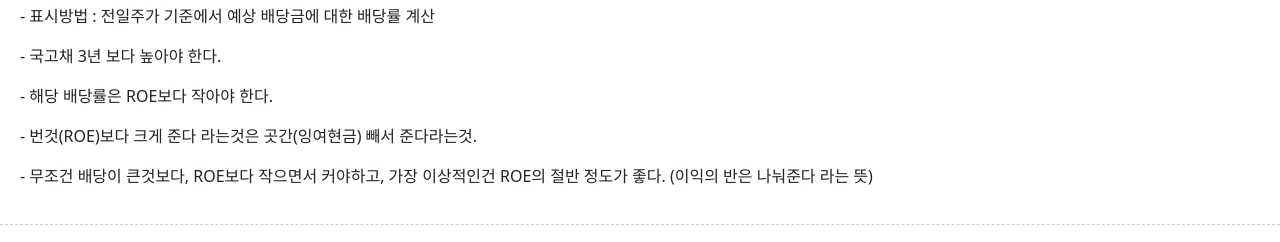
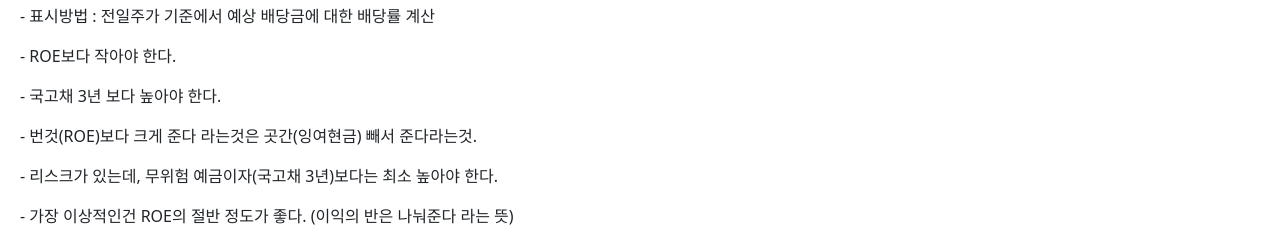
Before and after one commit to dstyle0210/stocksCrawler, a website: page public/document.html in a window 1280 px wide. Shown: the part 542-784 px from the top of the page. Drawn offline with nearby package versions, Linux system fonts and the light colour scheme; some packages are replaced by stand-ins of ours.

Commit message:
대충 v1 끝

```diff
--- a/public/document.html
+++ b/public/document.html
@@ -37,10 +37,11 @@
     <article>
         <h2>배당률</h2>
         <p>- 표시방법 : 전일주가 기준에서 예상 배당금에 대한 배당률 계산</p>
+        <p>- ROE보다 작아야 한다.</p>
         <p>- 국고채 3년 보다 높아야 한다.</p>
-        <p>- 해당 배당률은 ROE보다 작아야 한다.</p>
         <p>- 번것(ROE)보다 크게 준다 라는것은 곳간(잉여현금) 빼서 준다라는것.</p>
-        <p>- 무조건 배당이 큰것보다, ROE보다 작으면서 커야하고, 가장 이상적인건 ROE의 절반 정도가 좋다. (이익의 반은 나눠준다 라는 뜻)</p>
+        <p>- 리스크가 있는데, 무위험 예금이자(국고채 3년)보다는 최소 높아야 한다.</p>
+        <p>- 가장 이상적인건 ROE의 절반 정도가 좋다. (이익의 반은 나눠준다 라는 뜻)</p>
     </article>
     <article>
         <h2>안전마진</h2>
```
Also changed, not shown: public/index.html (+2 -1 lines), 1 other file.
